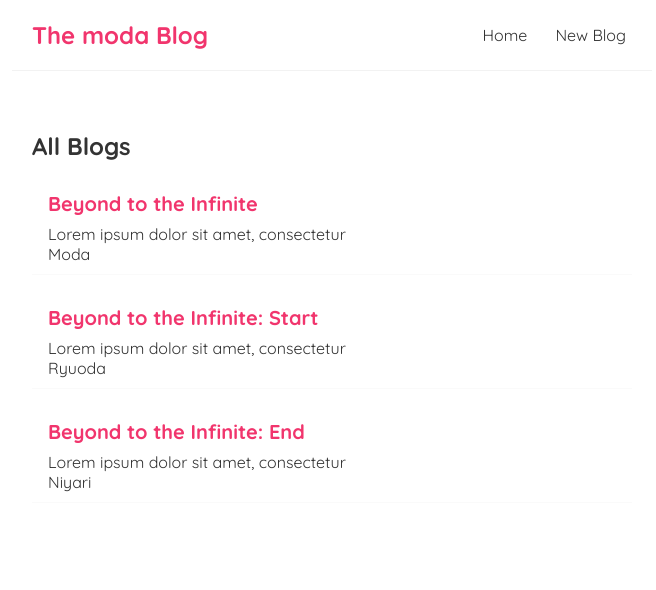
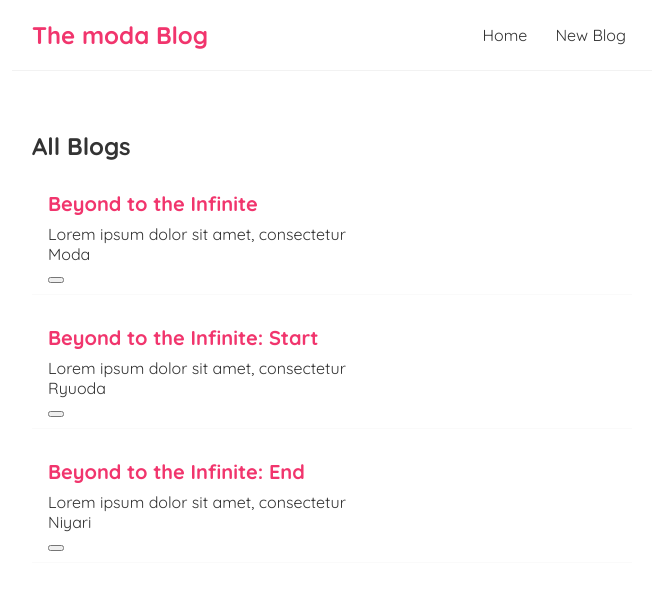
Before and after one commit to MarkRyuo/MicroBlog, a React (Vite) app: page / in a window 1280 px wide. Shown: the top 590 px of the page, without its empty margins (308-964 px from the left). Built offline with nearby package versions, Linux system fonts and the light colour scheme.

Commit message:
Subject: Body

```diff
--- a/src/components/BlogList.jsx
+++ b/src/components/BlogList.jsx
@@ -1,3 +1,4 @@
+/* eslint-disable react/prop-types */
 
 
 const BlogList = ({blogs, title}) => {
@@ -11,6 +12,7 @@ const BlogList = ({blogs, title}) => {
                     <h2>{blog.title}</h2>
                     <p>{blog.body}</p>
                     <p>{blog.author}</p>
+                    <button type="button"></button>
                 </div>
             ))}
         </div>
```
